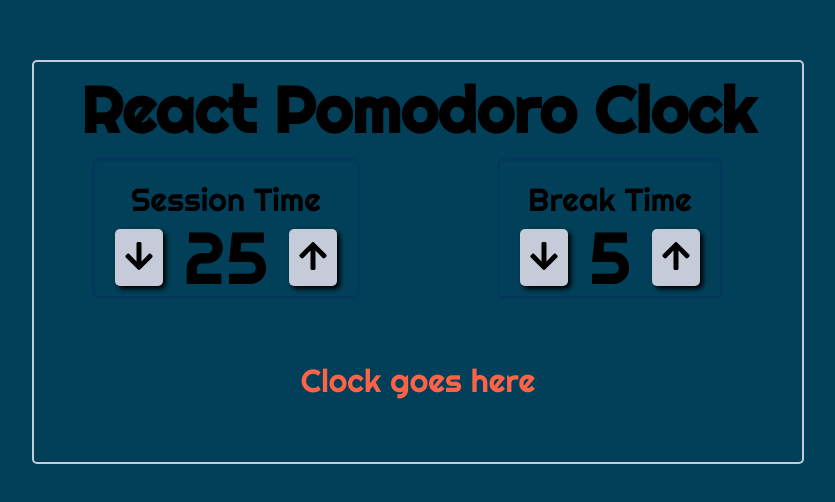
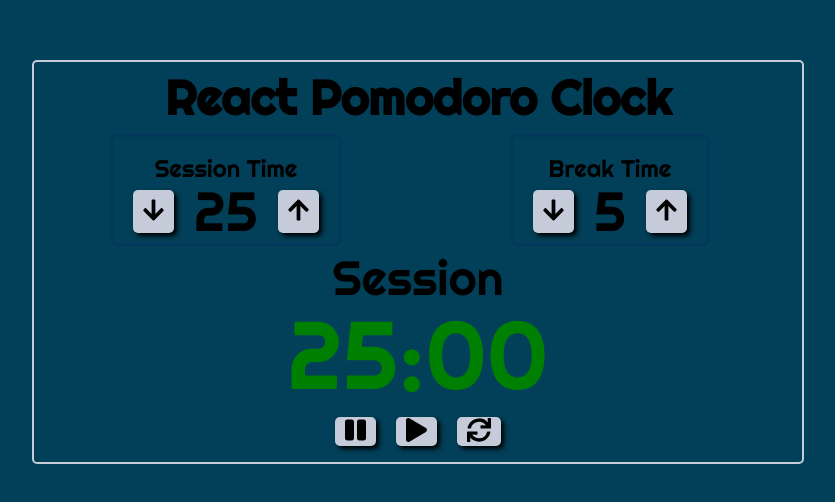
Before and after one commit to ckujawa/pomodoro, a React (Create React App) app: page / in a window 1280 px wide. Shown: the part 154-656 px from the top of the page, without its empty margins (238-1073 px from the left). Built offline with nearby package versions, Linux system fonts and the light colour scheme; the HTML template or start-up script is replaced by a standard one.

Commit message:
Added clock

```diff
--- a/src/App.js
+++ b/src/App.js
@@ -15,7 +15,7 @@ const AppWrapper = styled.div`
   align-items: center;
   justify-content: center;
   font-family: Righteous, cursive;
-  font-size: 2em;
+  font-size: 1.5em;
   line-height: 1.8em;
 `;
 
@@ -35,14 +35,18 @@ const Title = styled.h1`
   grid-column: 1/3;
   margin: 0;
   padding: 0;
-  line-height: 2em;
+  line-height: 1.5em;
 
 `;
 
 class App extends React.Component {
   state = {
     breakLength: 5,
-    sessionLength: 25
+    sessionLength: 25,
+    minutesLeft: 25,
+    secondsLeft: 0,
+    currentTimer: 'Session', //session or break
+    clockInterval: null,
   };
 
   changeControlValue = (compName, value) => {
@@ -73,6 +77,30 @@ class App extends React.Component {
     }
   };
 
+  updateClock = () => {
+    let minutesLeft = this.state.minutesLeft;
+    let secondsLeft = this.state.secondsLeft;
+
+    if (secondsLeft === 0) {
+      secondsLeft = 59;
+      minutesLeft -= 1;
+    } else {
+      secondsLeft -= 1;
+    }
+
+    this.setState({ minutesLeft: minutesLeft, secondsLeft: secondsLeft });
+  }
+
+  startStop = () => {
+    if (this.state.clockInterval === null) {
+      const interval = setInterval(this.updateClock, 1000);
+      this.setState({ clockInterval: interval });
+    } else {
+      clearInterval(this.state.clockInterval);
+      this.setState({ clockInterval: null, });
+    }
+  };
+
   render() {
     return (
       <AppWrapper>
@@ -91,7 +119,13 @@ class App extends React.Component {
             length={this.state.breakLength}
             clickFunc={this.changeControlValue}
           />
-        <Clock Columns = "1/3" />
+          <Clock
+            Columns="1/3"
+            minutesLeft={this.state.minutesLeft}
+            secondsLeft={this.state.secondsLeft}
+            timer={this.state.currentTimer}
+            startStopFunc={this.startStop}
+            />
         </AppContainer>
       </AppWrapper>
     );
--- a/src/components/Clock.js
+++ b/src/components/Clock.js
@@ -1,16 +1,61 @@
 import React from 'react';
 import styled from 'styled-components';
+import { FontAwesomeIcon } from "@fortawesome/react-fontawesome";
+import { faPlay, faPause, faSync } from "@fortawesome/free-solid-svg-icons";
+
+import {Button} from "./Button";
 
 const ClockDiv = styled.div`
-    color: tomato;
+    width: 100%;
+    height: 100%;
+    margin: 0;
+    padding: 10px;
+    display: flex;
+    flex-direction: column;
+    align-items: center;
+    justify-content: space-around;
+    font-size: 2em;
     ${ props => props.Columns && `grid-column: ${props.Columns}`}
 `;
 
+const ClockFace = styled.div`
+    padding: 15px;
+    font-size: 2em;
+    color: ${props => props.timer === 'Session' ? 'green' : 'red'};
+`;
 
-const Clock = ( props ) => {
+const ControlPanel = styled.div`
+    width: 100%;
+    font-size: .5em;
+    display: flext;
+    align-items: center;
+    justify-content: center;
+`;
+
+
+
+const Clock = ( {Columns, minutesLeft, secondsLeft, timer, startStopFunc}) => {
+    const seconds = secondsLeft.toString().length === 1 ? "0" + secondsLeft : secondsLeft;
+
     return (
-        <ClockDiv Columns={props.Columns}>
-            Clock goes here
+        <ClockDiv Columns={Columns}>
+            <div id="session_label">
+                {timer}
+            </div>
+            <ClockFace timer={timer}>
+                {`${minutesLeft}:${seconds}`}
+            </ClockFace>
+            <ControlPanel>
+                <Button>
+                    <FontAwesomeIcon icon={faPause}/>
+                </Button>
+                <Button onClick={startStopFunc}>
+                    <FontAwesomeIcon icon={faPlay}/>
+                </Button>
+                <Button>
+                    <FontAwesomeIcon icon={faSync}/>
+                </Button>
+            </ControlPanel>
         </ClockDiv>
     );
 };
```
